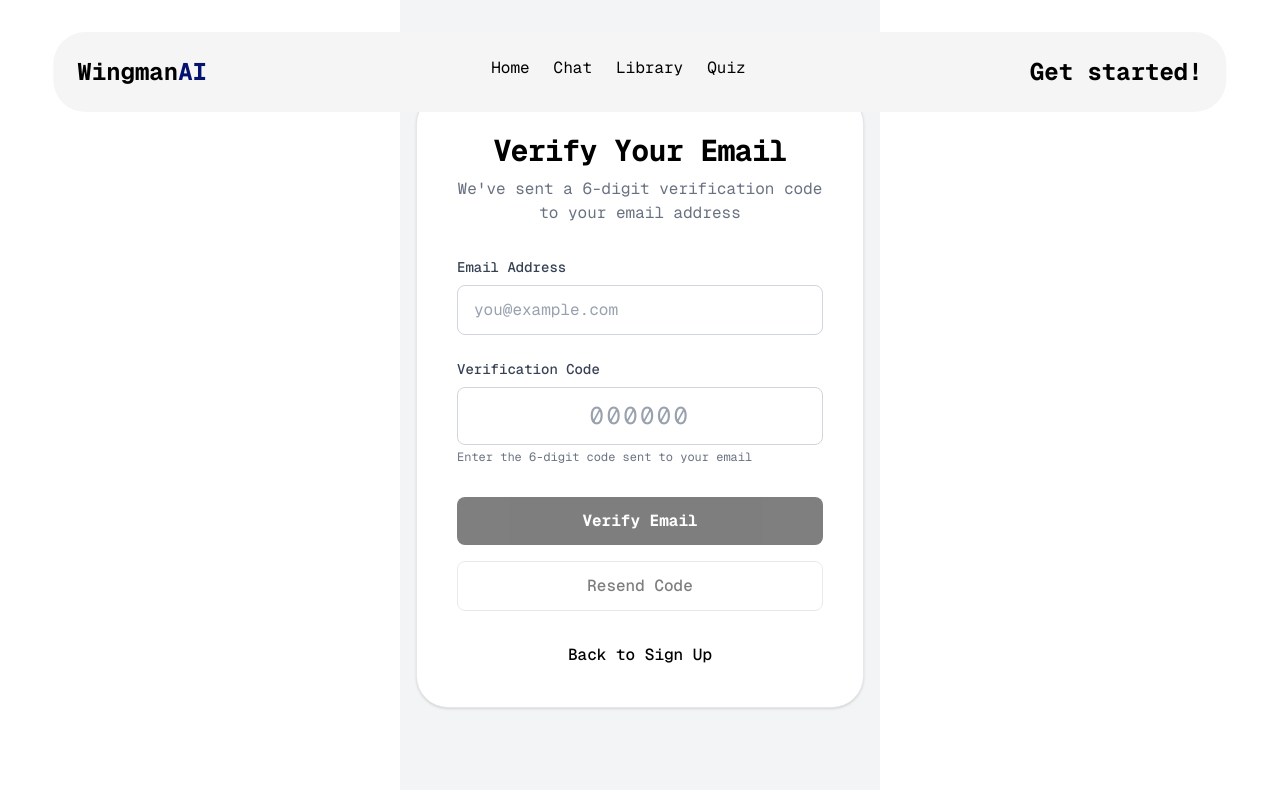
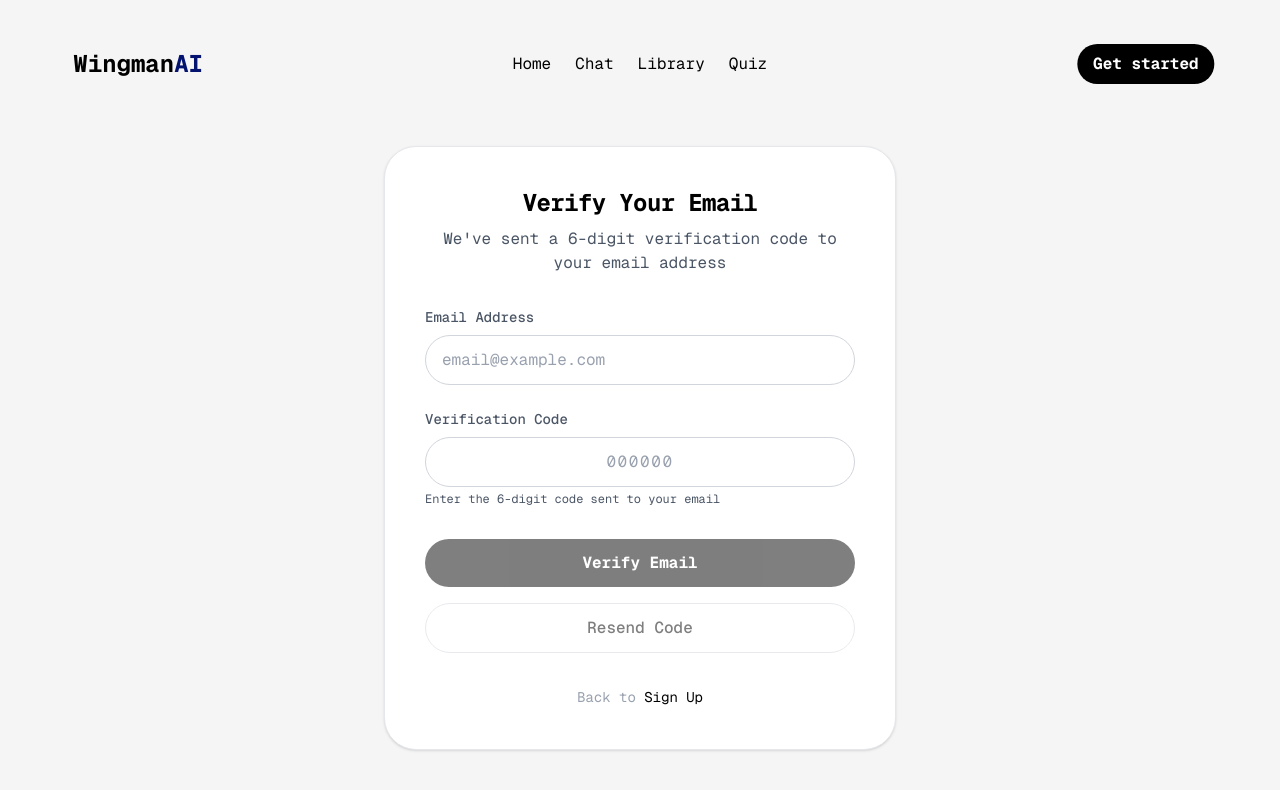
Before and after one commit to eulerbutcooler/wingman, a Next.js app: page /verify-otp in a window 1280 px wide. Shown: the top 790 px of the page. Built offline with nearby package versions, Linux system fonts and the light colour scheme.

Commit message:
signup page css

```diff
--- a/src/app/(auth)/sign-in/[[...index]]/page.tsx
+++ b/src/app/(auth)/sign-in/[[...index]]/page.tsx
@@ -64,14 +64,14 @@ export default function SignInPage() {
   }
 
   return (
-    <div className="flex items-center justify-center min-h-screen font-inter" style={{ backgroundColor: '#f3f4f6' }}>
+    <div className="flex items-center w-[100vw] justify-center pt-34 pb-10 min-h-screen bg-[#f5f5f5]">
       {/* Main container for the signin form */}
-      <div className="bg-white text-black w-full max-w-md mx-4 p-8 md:p-10 rounded-[2rem] shadow-sm border border-gray-200">
+      <div className="bg-white text-black w-lg  mx-4 p-10 rounded-4xl shadow-sm ">
 
         {/* Header Section */}
         <div className="text-center mb-8">
           <h1 className="text-3xl font-bold tracking-tight text-black">Welcome Back</h1>
-          <p className="text-gray-500 mt-2">Sign in to your account</p>
+          <p className="text-gray-600 mt-2">Sign in to your account</p>
         </div>
 
         {/* Signin Form */}
@@ -79,14 +79,14 @@ export default function SignInPage() {
           <div className="space-y-6">
             {/* Email Input */}
             <div>
-              <label htmlFor="email" className="block text-sm font-medium text-gray-700 mb-2">Email Address</label>
+              <label htmlFor="email" className="block text-sm font-medium text-gray-600 mb-2">Email Address</label>
               <input
                 type="email"
                 id="email"
                 name="email"
-                placeholder="you@example.com"
+                placeholder="email@example.com"
                 required
-                className="w-full px-4 py-3 bg-white border border-gray-300 rounded-lg text-black placeholder-gray-400 focus:outline-none focus:ring-2 focus:ring-black focus:border-transparent transition duration-300"
+                className="w-full px-4 py-3 bg-white border border-gray-300 rounded-4xl text-black placeholder-gray-400 focus:outline-none focus:ring-2 focus:ring-black focus:border-transparent transition duration-300"
                 value={email}
                 onChange={(e) => setEmail(e.target.value)}
               />
@@ -94,14 +94,14 @@ export default function SignInPage() {
 
             {/* Password Input */}
             <div>
-              <label htmlFor="password" className="block text-sm font-medium text-gray-700 mb-2">Password</label>
+              <label htmlFor="password" className="block text-sm font-medium text-gray-600 mb-2">Password</label>
               <input
                 type="password"
                 id="password"
                 name="password"
                 placeholder="••••••••"
                 required
-                className="w-full px-4 py-3 bg-white border border-gray-300 rounded-lg text-black placeholder-gray-400 focus:outline-none focus:ring-2 focus:ring-black focus:border-transparent transition duration-300"
+                className="w-full px-4 py-3 bg-white border border-gray-300 rounded-4xl text-black placeholder-gray-400 focus:outline-none focus:ring-2 focus:ring-black focus:border-transparent transition duration-300"
                 value={password}
                 onChange={(e) => setPassword(e.target.value)}
               />
@@ -113,7 +113,7 @@ export default function SignInPage() {
             <button
               type="submit"
               disabled={isLoading}
-              className="w-full bg-black text-white font-bold py-3 px-4 rounded-lg hover:bg-gray-800 focus:outline-none focus:ring-2 focus:ring-offset-2 focus:ring-offset-white focus:ring-black transition duration-300 ease-in-out transform hover:scale-105 disabled:opacity-50 disabled:transform-none"
+              className="w-full bg-black text-white font-bold py-3 px-4 rounded-4xl focus:outline-none focus:ring-2 focus:ring-offset-2 focus:ring-offset-white focus:ring-black transition duration-300 ease-in-out transform hover:scale-101 disabled:opacity-50 disabled:transform-none"
             >
               {isLoading ? 'Signing in...' : 'Sign In'}
             </button>
@@ -126,10 +126,7 @@ export default function SignInPage() {
             Don't have an account?
             <Link href="/sign-up" className="font-medium text-black hover:underline ml-1">Create Account</Link>
           </p>
-          <p className="text-sm text-gray-500 mt-2">
-            Need to verify your email?
-            <Link href="/verify-otp" className="font-medium text-black hover:underline ml-1">Verify Now</Link>
-          </p>
+
         </div>
       </div>
       <Toaster />
--- a/src/app/(auth)/sign-up/[[...index]]/page.tsx
+++ b/src/app/(auth)/sign-up/[[...index]]/page.tsx
@@ -69,14 +69,14 @@ export default function SignUpPage() {
   }
 
   return (
-    <div className="flex items-center justify-center min-h-screen font-inter" style={{ backgroundColor: '#f3f4f6' }}>
+    <div className="flex items-center w-[100vw] justify-center pt-34 pb-10 min-h-screen bg-[#f5f5f5]" >
       {/* Main container for the signup form */}
-      <div className="bg-white text-black w-full max-w-md mx-4 p-8 md:p-10 rounded-[2rem] shadow-sm border border-gray-200">
+      <div className="bg-white text-black w-lg  mx-4 p-10 rounded-4xl shadow-sm ">
 
         {/* Header Section */}
         <div className="text-center mb-8">
-          <h1 className="text-3xl font-bold tracking-tight text-black">Create Account</h1>
-          <p className="text-gray-500 mt-2">Join our community today!</p>
+          <h1 className="text-2xl font-bold  text-black">Create Account</h1>
+          <p className="text-gray-600 mt-2">Join our community today!</p>
         </div>
 
         {/* Signup Form */}
@@ -84,14 +84,14 @@ export default function SignUpPage() {
           <div className="space-y-6">
             {/* Full Name Input */}
             <div>
-              <label htmlFor="name" className="block text-sm font-medium text-gray-700 mb-2">Full Name</label>
+              <label htmlFor="name" className="block text-sm font-medium text-gray-600 mb-2">Full Name</label>
               <input
                 type="text"
                 id="name"
                 name="name"
-                placeholder="John Doe"
+                placeholder="enter your name"
                 required
-                className="w-full px-4 py-3 bg-white border border-gray-300 rounded-lg text-black placeholder-gray-400 focus:outline-none focus:ring-2 focus:ring-black focus:border-transparent transition duration-300"
+                className="w-full px-4 py-3 bg-white border border-gray-300 rounded-4xl text-black placeholder-gray-400 focus:outline-none focus:ring-2 focus:ring-black focus:border-transparent transition duration-300"
                 value={name}
                 onChange={(e) => setName(e.target.value)}
               />
@@ -99,14 +99,14 @@ export default function SignUpPage() {
 
             {/* Email Input */}
             <div>
-              <label htmlFor="email" className="block text-sm font-medium text-gray-700 mb-2">Email Address</label>
+              <label htmlFor="email" className="block text-sm font-medium text-gray-600 mb-2">Email Address</label>
               <input
                 type="email"
                 id="email"
                 name="email"
-                placeholder="you@example.com"
+                placeholder="email@example.com"
                 required
-                className="w-full px-4 py-3 bg-white border border-gray-300 rounded-lg text-black placeholder-gray-400 focus:outline-none focus:ring-2 focus:ring-black focus:border-transparent transition duration-300"
+                className="w-full px-4 py-3 bg-white border border-gray-300 rounded-4xl text-black placeholder-gray-400 focus:outline-none focus:ring-2 focus:ring-black focus:border-transparent transition duration-300"
                 value={email}
                 onChange={(e) => setEmail(e.target.value)}
               />
@@ -114,14 +114,14 @@ export default function SignUpPage() {
 
             {/* Password Input */}
             <div>
-              <label htmlFor="password" className="block text-sm font-medium text-gray-700 mb-2">Password</label>
+              <label htmlFor="password" className="block text-sm font-medium text-gray-600 mb-2">Password</label>
               <input
                 type="password"
                 id="password"
                 name="password"
                 placeholder="••••••••"
                 required
-                className="w-full px-4 py-3 bg-white border border-gray-300 rounded-lg text-black placeholder-gray-400 focus:outline-none focus:ring-2 focus:ring-black focus:border-transparent transition duration-300"
+                className="w-full px-4 py-3 bg-white border border-gray-300 rounded-4xl text-black placeholder-gray-400 focus:outline-none focus:ring-2 focus:ring-black focus:border-transparent transition duration-300"
                 value={password}
                 onChange={(e) => setPassword(e.target.value)}
               />
@@ -129,14 +129,14 @@ export default function SignUpPage() {
 
             {/* Confirm Password Input */}
             <div>
-              <label htmlFor="confirmPassword" className="block text-sm font-medium text-gray-700 mb-2">Confirm Password</label>
+              <label htmlFor="confirmPassword" className="block text-sm font-medium text-gray-600 mb-2">Confirm Password</label>
               <input
                 type="password"
                 id="confirmPassword"
                 name="confirmPassword"
                 placeholder="••••••••"
                 required
-                className="w-full px-4 py-3 bg-white border border-gray-300 rounded-lg text-black placeholder-gray-400 focus:outline-none focus:ring-2 focus:ring-black focus:border-transparent transition duration-300"
+                className="w-full px-4 py-3 bg-white border border-gray-300 rounded-4xl text-black placeholder-gray-400 focus:outline-none focus:ring-2 focus:ring-black focus:border-transparent transition duration-300"
                 value={confirmPassword}
                 onChange={(e) => setConfirmPassword(e.target.value)}
               />
@@ -148,7 +148,7 @@ export default function SignUpPage() {
             <button
               type="submit"
               disabled={isLoading}
-              className="w-full bg-black text-white font-bold py-3 px-4 rounded-lg hover:bg-gray-800 focus:outline-none focus:ring-2 focus:ring-offset-2 focus:ring-offset-white focus:ring-black transition duration-300 ease-in-out transform hover:scale-105 disabled:opacity-50 disabled:transform-none"
+              className="w-full bg-black text-white font-bold py-3 px-4 rounded-4xl cursor-pointer focus:outline-none focus:ring-2 focus:ring-offset-2 focus:ring-offset-white focus:ring-black transition duration-300 ease-in-out transform hover:scale-101 disabled:opacity-50 disabled:transform-none"
             >
               {isLoading ? 'Creating Account...' : 'Create Account'}
             </button>
--- a/src/app/(auth)/verify-otp/page.tsx
+++ b/src/app/(auth)/verify-otp/page.tsx
@@ -48,7 +48,7 @@ export default function VerifyOTPPage() {
       if (response.ok) {
         toast.success('Email verified successfully! Redirecting to sign in...')
         setTimeout(() => {
-          router.push('/sign-in')
+          router.push('/dashboard')
         }, 2000)
       } else {
         toast.error(data.error || 'Verification failed')
@@ -94,14 +94,14 @@ export default function VerifyOTPPage() {
   }
 
   return (
-    <div className="flex items-center justify-center min-h-screen font-inter" style={{ backgroundColor: '#f3f4f6' }}>
+    <div className="flex items-center w-[100vw] justify-center pt-34 pb-10 min-h-screen bg-[#f5f5f5]">
       {/* Main container for the verify OTP form */}
-      <div className="bg-white text-black w-full max-w-md mx-4 p-8 md:p-10 rounded-[2rem] shadow-sm border border-gray-200">
+      <div className="bg-white text-black w-lg mx-4 p-8 md:p-10 rounded-4xl shadow-sm border border-gray-200">
 
         {/* Header Section */}
         <div className="text-center mb-8">
-          <h1 className="text-3xl font-bold tracking-tight text-black">Verify Your Email</h1>
-          <p className="text-gray-500 mt-2">We've sent a 6-digit verification code to your email address</p>
+          <h1 className="text-2xl font-bold tracking-tight text-black">Verify Your Email</h1>
+          <p className="text-gray-600 mt-2">We've sent a 6-digit verification code to your email address</p>
         </div>
 
         {/* Verify OTP Form */}
@@ -109,14 +109,14 @@ export default function VerifyOTPPage() {
           <div className="space-y-6">
             {/* Email Input */}
             <div>
-              <label htmlFor="email" className="block text-sm font-medium text-gray-700 mb-2">Email Address</label>
+              <label htmlFor="email" className="block text-sm font-medium text-gray-600 mb-2">Email Address</label>
               <input
                 type="email"
                 id="email"
                 name="email"
-                placeholder="you@example.com"
+                placeholder="email@example.com"
                 required
-                className="w-full px-4 py-3 bg-white border border-gray-300 rounded-lg text-black placeholder-gray-400 focus:outline-none focus:ring-2 focus:ring-black focus:border-transparent transition duration-300"
+                className="w-full px-4 py-3 bg-white border border-gray-300 rounded-4xl text-black placeholder-gray-400 focus:outline-none focus:ring-2 focus:ring-black focus:border-transparent transition duration-300"
                 value={email}
                 onChange={(e) => setEmail(e.target.value)}
               />
@@ -124,7 +124,7 @@ export default function VerifyOTPPage() {
 
             {/* OTP Input */}
             <div>
-              <label htmlFor="otp" className="block text-sm font-medium text-gray-700 mb-2">Verification Code</label>
+              <label htmlFor="otp" className="block text-sm font-medium text-gray-600 mb-2">Verification Code</label>
               <input
                 type="text"
                 id="otp"
@@ -132,11 +132,10 @@ export default function VerifyOTPPage() {
                 maxLength={6}
                 placeholder="000000"
                 required
-                className="w-full px-4 py-3 bg-white border border-gray-300 rounded-lg text-black placeholder-gray-400 focus:outline-none focus:ring-2 focus:ring-black focus:border-transparent transition duration-300 text-center tracking-widest text-2xl"
-                value={otp}
+                className="w-full px-4 py-3 bg-white border text-center tracking-widest border-gray-300 rounded-4xl text-black placeholder-gray-400 focus:outline-none focus:ring-2 focus:ring-black focus:border-transparent transition duration-300"                value={otp}
                 onChange={(e) => setOtp(e.target.value.replace(/\D/g, '').slice(0, 6))}
               />
-              <p className="mt-1 text-xs text-gray-500">
+              <p className="mt-1 text-xs text-gray-600">
                 Enter the 6-digit code sent to your email
               </p>
             </div>
@@ -147,7 +146,7 @@ export default function VerifyOTPPage() {
             <button
               type="submit"
               disabled={isLoading || otp.length !== 6}
-              className="w-full bg-black text-white font-bold py-3 px-4 rounded-lg hover:bg-gray-800 focus:outline-none focus:ring-2 focus:ring-offset-2 focus:ring-offset-white focus:ring-black transition duration-300 ease-in-out transform hover:scale-105 disabled:opacity-50 disabled:transform-none"
+              className="w-full bg-black text-white font-bold py-3 px-4 rounded-4xl focus:outline-none focus:ring-2 focus:ring-offset-2 focus:ring-offset-white focus:ring-black transition duration-300 ease-in-out transform hover:scale-101 disabled:opacity-50 disabled:transform-none"
             >
               {isLoading ? 'Verifying...' : 'Verify Email'}
             </button>
@@ -156,7 +155,7 @@ export default function VerifyOTPPage() {
               type="button"
               onClick={handleResendOTP}
               disabled={isResending || !email}
-              className="w-full bg-white text-black font-medium py-3 px-4 rounded-lg border border-gray-300 hover:bg-gray-50 focus:outline-none focus:ring-2 focus:ring-offset-2 focus:ring-black transition duration-300 disabled:opacity-50"
+              className="w-full bg-white text-black font-medium py-3 px-4 rounded-4xl border border-gray-300  focus:outline-none focus:ring-2 focus:ring-offset-2 focus:ring-black transition duration-300 disabled:opacity-50"
             >
               {isResending ? 'Sending...' : 'Resend Code'}
             </button>
@@ -165,8 +164,8 @@ export default function VerifyOTPPage() {
 
         {/* Footer Link */}
         <div className="mt-8 text-center">
-          <Link href="/sign-up" className="font-medium text-black hover:underline">
-            Back to Sign Up
+          <Link href="/sign-up" className="text-sm text-gray-400 ">
+            Back to <span className='text-black hover:underline'>Sign Up</span>
           </Link>
         </div>
       </div>
--- a/src/app/globals.css
+++ b/src/app/globals.css
@@ -4,8 +4,8 @@
 
 
 .scrolled {
-  background-color: rgba(255, 255, 255, 0.9); /* or any color you want */
-  backdrop-filter: blur(8px);                  /* optional glass effect */
+  background-color: white; /* or any color you want */
+                    /* optional glass effect */
   box-shadow: 0 8px 24px rgba(0, 0, 0, 0.08);     /* optional subtle elevation */
 
 }
--- a/src/app/page.tsx
+++ b/src/app/page.tsx
@@ -1,4 +1,4 @@
-import Hero from './hero/hero'
+import Hero from "./hero/page"
 
 export default function Home() {
   return <div className='bg-[#f5f5f5]'><Hero /></div>
--- a/src/components/ui/navbar.tsx
+++ b/src/components/ui/navbar.tsx
@@ -1,6 +1,7 @@
 "use client";
 
 import Link from "next/link";
+import router from "next/router";
 import { useEffect, useRef } from "react";
 
 export default function Navbar() {
@@ -39,7 +40,7 @@ export default function Navbar() {
       <div
         ref={navRef}
         className={[
-          "flex w-11/12 justify-between p-6 fixed top-8 left-1/2 -translate-x-1/2 rounded-4xl",
+          "flex w-11/12 z-10 items-center justify-between pl-5 pr-3 py-3 fixed top-8 left-1/2 -translate-x-1/2 rounded-4xl",
           // Smooth color fade
           "transition-colors duration-300 ease-in-out",
           // Top-of-page background (your requested f5f5f5)
@@ -57,8 +58,10 @@ export default function Navbar() {
           <Link href="/quiz">Quiz</Link>
         </div>
 
-        <div className="text-2xl font-bold">
-          <button>Get started!</button>
+        <div className="font-bold">
+          <Link href="/sign-in">
+            <button className="py-2 px-4 bg-black cursor-pointer rounded-full text-white">Get started</button>
+          </Link>
         </div>
       </div>
     </>
```
Also changed, not shown: public/su-7.png, src/app/hero/page.tsx (renamed from src/app/hero/hero.tsx), 1 other file (tests, documents, lock files or other folders).
